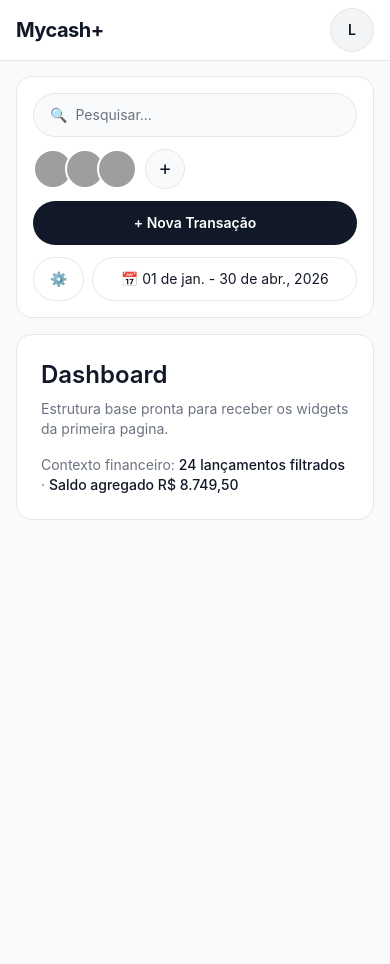
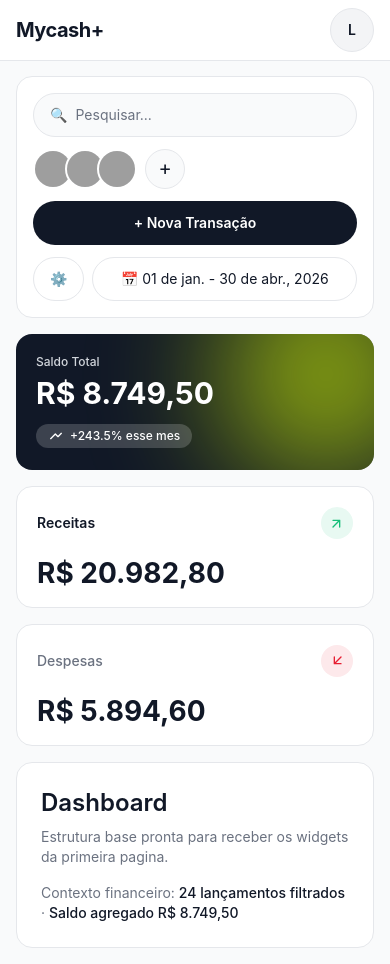
Before and after one commit to sergioprando/dasboard-mycash, a React (Vite) app: page / in a window 390 px wide. Before the commit the page ends 844 px from the top, so only its background shows below. Built offline with nearby package versions, Linux system fonts and the light colour scheme; grey boxes are pictures that could not be loaded.

Commit message:
feat: add summary finance cards and sidebar toggle alignment
Implement Prompt 5 summary cards (balance, income, expense) with animated counters and balance growth badge, and adjust sidebar collapse button vertical alignment with Mycash+ logo.

Made-with: Cursor

```diff
--- a/src/components/dashboard/DashboardPage.tsx
+++ b/src/components/dashboard/DashboardPage.tsx
@@ -1,14 +1,23 @@
 import { useFinance } from '../../hooks/useFinance'
 import { DashboardHeader } from './DashboardHeader'
+import { SummaryCards } from './SummaryCards'
 
 export function DashboardPage() {
   const finance = useFinance()
   const filtered = finance.getFilteredTransactions()
   const balance = finance.calculateTotalBalance()
+  const income = finance.calculateIncomeForPeriod()
+  const expense = finance.calculateExpensesForPeriod()
 
   return (
     <section className="space-y-4">
       <DashboardHeader />
+      <SummaryCards
+        totalBalance={balance}
+        totalIncome={income}
+        totalExpense={expense}
+        filteredTransactions={filtered}
+      />
       <div className="rounded-[var(--radius-lg)] border border-border-default bg-bg-surface p-6">
         <h1 className="text-2xl font-semibold">Dashboard</h1>
         <p className="mt-2 text-sm text-text-secondary">
--- /dev/null
+++ b/src/components/dashboard/SummaryCards.tsx
@@ -0,0 +1,191 @@
+import { useMemo } from 'react'
+import type { Transaction } from '../../types'
+import { useAnimatedNumber } from '../../hooks/useAnimatedNumber'
+
+function formatCurrency(value: number): string {
+  return value.toLocaleString('pt-BR', {
+    style: 'currency',
+    currency: 'BRL',
+  })
+}
+
+function ArrowTrendIcon({ className = '' }: { className?: string }) {
+  return (
+    <svg
+      className={className}
+      width="16"
+      height="16"
+      viewBox="0 0 24 24"
+      fill="none"
+      xmlns="http://www.w3.org/2000/svg"
+      aria-hidden
+    >
+      <path
+        d="M4 16l7-7 4 4 5-5"
+        stroke="currentColor"
+        strokeWidth="2"
+        strokeLinecap="round"
+        strokeLinejoin="round"
+      />
+    </svg>
+  )
+}
+
+function IconIncome() {
+  return (
+    <svg
+      width="16"
+      height="16"
+      viewBox="0 0 24 24"
+      fill="none"
+      xmlns="http://www.w3.org/2000/svg"
+      aria-hidden
+    >
+      <path
+        d="M6 8h10v10M16 8L6 18"
+        stroke="currentColor"
+        strokeWidth="2"
+        strokeLinecap="round"
+        strokeLinejoin="round"
+      />
+    </svg>
+  )
+}
+
+function IconExpense() {
+  return (
+    <svg
+      width="16"
+      height="16"
+      viewBox="0 0 24 24"
+      fill="none"
+      xmlns="http://www.w3.org/2000/svg"
+      aria-hidden
+    >
+      <path
+        d="M18 16H8V6M8 16l10-10"
+        stroke="currentColor"
+        strokeWidth="2"
+        strokeLinecap="round"
+        strokeLinejoin="round"
+      />
+    </svg>
+  )
+}
+
+type SummaryCardsProps = {
+  totalBalance: number
+  totalIncome: number
+  totalExpense: number
+  filteredTransactions: Transaction[]
+}
+
+function BalanceCard({
+  totalBalance,
+  growthPercent,
+}: {
+  totalBalance: number
+  growthPercent: number
+}) {
+  const animatedBalance = useAnimatedNumber(totalBalance, 800)
+  const roundedGrowth = Number(growthPercent.toFixed(1))
+  const growthSignal = roundedGrowth >= 0 ? '+' : ''
+
+  return (
+    <article className="relative overflow-hidden rounded-[var(--radius-lg)] bg-[var(--color-card-balance-bg)] p-5 text-[var(--color-card-balance-fg)] md:p-6">
+      <div
+        className="pointer-events-none absolute -right-14 -top-16 h-52 w-52 rounded-full blur-3xl"
+        style={{ backgroundColor: 'var(--color-card-balance-glow)' }}
+        aria-hidden
+      />
+      <p className="relative text-xs font-medium text-[var(--color-card-balance-label)]">
+        Saldo Total
+      </p>
+      <p className="relative mt-2 text-[30px] font-bold leading-none md:text-[36px]">
+        {formatCurrency(animatedBalance)}
+      </p>
+      <div className="relative mt-4 inline-flex items-center gap-1.5 rounded-full bg-[var(--color-card-balance-badge-bg)] px-3 py-1 text-xs font-medium">
+        <ArrowTrendIcon />
+        <span>
+          {growthSignal}
+          {roundedGrowth}% esse mes
+        </span>
+      </div>
+    </article>
+  )
+}
+
+function IncomeCard({ totalIncome }: { totalIncome: number }) {
+  const animatedIncome = useAnimatedNumber(totalIncome, 800)
+  return (
+    <article className="rounded-[var(--radius-lg)] border border-border-default bg-bg-surface p-5 md:p-6">
+      <div className="flex items-center justify-between">
+        <p className="text-sm font-semibold text-text-primary">Receitas</p>
+        <span className="inline-flex h-8 w-8 items-center justify-center rounded-full bg-[var(--color-card-income-icon-bg)] text-[var(--color-feedback-success)]">
+          <IconIncome />
+        </span>
+      </div>
+      <p className="mt-5 text-[28px] font-bold leading-none text-text-primary">
+        {formatCurrency(animatedIncome)}
+      </p>
+    </article>
+  )
+}
+
+function ExpenseCard({ totalExpense }: { totalExpense: number }) {
+  const animatedExpense = useAnimatedNumber(totalExpense, 800)
+  return (
+    <article className="rounded-[var(--radius-lg)] border border-border-default bg-bg-surface p-5 md:p-6">
+      <div className="flex items-center justify-between">
+        <p className="text-sm font-medium text-text-secondary">Despesas</p>
+        <span className="inline-flex h-8 w-8 items-center justify-center rounded-full bg-[var(--color-card-expense-icon-bg)] text-[var(--color-feedback-danger)]">
+          <IconExpense />
+        </span>
+      </div>
+      <p className="mt-5 text-[28px] font-bold leading-none text-text-primary">
+        {formatCurrency(animatedExpense)}
+      </p>
+    </article>
+  )
+}
+
+function calculateGrowthFromLast30Days(
+  totalBalance: number,
+  filteredTransactions: Transaction[],
+): number {
+  const now = new Date()
+  const last30Start = new Date(now)
+  last30Start.setDate(now.getDate() - 30)
+  const last30Iso = last30Start.toISOString().slice(0, 10)
+  const todayIso = now.toISOString().slice(0, 10)
+
+  const netLast30 = filteredTransactions
+    .filter((t) => t.date >= last30Iso && t.date <= todayIso)
+    .reduce((sum, t) => sum + (t.type === 'income' ? t.value : -t.value), 0)
+
+  const previousBalance = totalBalance - netLast30
+  if (previousBalance === 0) {
+    return netLast30 === 0 ? 0 : 100
+  }
+  return (netLast30 / Math.abs(previousBalance)) * 100
+}
+
+export function SummaryCards({
+  totalBalance,
+  totalIncome,
+  totalExpense,
+  filteredTransactions,
+}: SummaryCardsProps) {
+  const growthPercent = useMemo(
+    () => calculateGrowthFromLast30Days(totalBalance, filteredTransactions),
+    [totalBalance, filteredTransactions],
+  )
+
+  return (
+    <section className="grid grid-cols-1 gap-4 lg:grid-cols-[1.15fr_1fr_1fr]">
+      <BalanceCard totalBalance={totalBalance} growthPercent={growthPercent} />
+      <IncomeCard totalIncome={totalIncome} />
+      <ExpenseCard totalExpense={totalExpense} />
+    </section>
+  )
+}
--- a/src/components/layout/Sidebar.tsx
+++ b/src/components/layout/Sidebar.tsx
@@ -140,7 +140,8 @@ export function Sidebar() {
         aria-label={
           collapsed ? 'Expandir barra lateral' : 'Recolher barra lateral'
         }
-        className="sidebar-transition absolute right-0 top-1/2 z-10 flex h-9 w-9 -translate-y-1/2 translate-x-1/2 items-center justify-center rounded-full border border-border-default bg-bg-surface text-text-primary shadow-[var(--shadow-sidebar-toggle)] transition-[background-color,box-shadow] duration-200 hover:bg-[var(--color-neutral-100)] focus-visible:outline-none focus-visible:ring-2 focus-visible:ring-[var(--color-accent-primary)] focus-visible:ring-offset-2"
+        className="sidebar-transition absolute right-0 z-10 flex h-9 w-9 translate-x-1/2 items-center justify-center rounded-full border border-border-default bg-bg-surface text-text-primary shadow-[var(--shadow-sidebar-toggle)] transition-[background-color,box-shadow] duration-200 hover:bg-[var(--color-neutral-100)] focus-visible:outline-none focus-visible:ring-2 focus-visible:ring-[var(--color-accent-primary)] focus-visible:ring-offset-2"
+        style={{ top: 'var(--sidebar-toggle-top)' }}
       >
         {collapsed ? <IconChevronRight /> : <IconChevronLeft />}
       </button>
--- /dev/null
+++ b/src/hooks/useAnimatedNumber.ts
@@ -0,0 +1,34 @@
+import { useEffect, useRef, useState } from 'react'
+
+export function useAnimatedNumber(target: number, durationMs = 800): number {
+  const [value, setValue] = useState(target)
+  const rafRef = useRef<number | null>(null)
+
+  useEffect(() => {
+    const from = 0
+    const startAt = performance.now()
+
+    const tick = (now: number) => {
+      const elapsed = now - startAt
+      const progress = Math.min(elapsed / durationMs, 1)
+      const eased = 1 - (1 - progress) ** 3
+      setValue(from + (target - from) * eased)
+      if (progress < 1) {
+        rafRef.current = requestAnimationFrame(tick)
+      }
+    }
+
+    if (rafRef.current) {
+      cancelAnimationFrame(rafRef.current)
+    }
+    rafRef.current = requestAnimationFrame(tick)
+
+    return () => {
+      if (rafRef.current) {
+        cancelAnimationFrame(rafRef.current)
+      }
+    }
+  }, [target, durationMs])
+
+  return value
+}
--- a/src/index.css
+++ b/src/index.css
@@ -45,6 +45,25 @@
   --color-feedback-success: var(--color-green-600);
   --color-feedback-danger: var(--color-red-600);
   --color-feedback-info: var(--color-blue-600);
+  --color-red-100: #fde9eb;
+  --color-green-100: #e8f9f2;
+
+  /* Dashboard summary cards */
+  --color-card-balance-bg: var(--color-neutral-1000);
+  --color-card-balance-fg: var(--color-neutral-0);
+  --color-card-balance-label: var(--color-neutral-400);
+  --color-card-balance-glow: color-mix(
+    in srgb,
+    var(--color-accent-primary) 65%,
+    transparent
+  );
+  --color-card-balance-badge-bg: color-mix(
+    in srgb,
+    var(--color-neutral-0) 18%,
+    transparent
+  );
+  --color-card-income-icon-bg: var(--color-green-100);
+  --color-card-expense-icon-bg: var(--color-red-100);
 
   --radius-sm: 8px;
   --radius-md: 12px;
@@ -63,6 +82,7 @@
   --transition-sidebar-duration: 280ms;
   --transition-sidebar-easing: cubic-bezier(0.4, 0, 0.2, 1);
   --shadow-sidebar-toggle: 0 1px 3px rgb(0 0 0 / 0.12);
+  --sidebar-toggle-top: calc(var(--space-16) + 2px);
   --size-avatar-md: 2.5rem;
   --mobile-header-height: 3.75rem;
   --color-overlay-scrim: color-mix(
@@ -97,6 +117,13 @@
   --color-feedback-success: var(--color-feedback-success);
   --color-feedback-danger: var(--color-feedback-danger);
   --color-feedback-info: var(--color-feedback-info);
+  --color-card-balance-bg: var(--color-card-balance-bg);
+  --color-card-balance-fg: var(--color-card-balance-fg);
+  --color-card-balance-label: var(--color-card-balance-label);
+  --color-card-balance-glow: var(--color-card-balance-glow);
+  --color-card-balance-badge-bg: var(--color-card-balance-badge-bg);
+  --color-card-income-icon-bg: var(--color-card-income-icon-bg);
+  --color-card-expense-icon-bg: var(--color-card-expense-icon-bg);
   --color-overlay-scrim: var(--color-overlay-scrim);
 }
 
```
Also changed, not shown: 1 other file (tests, documents, lock files or other folders).
